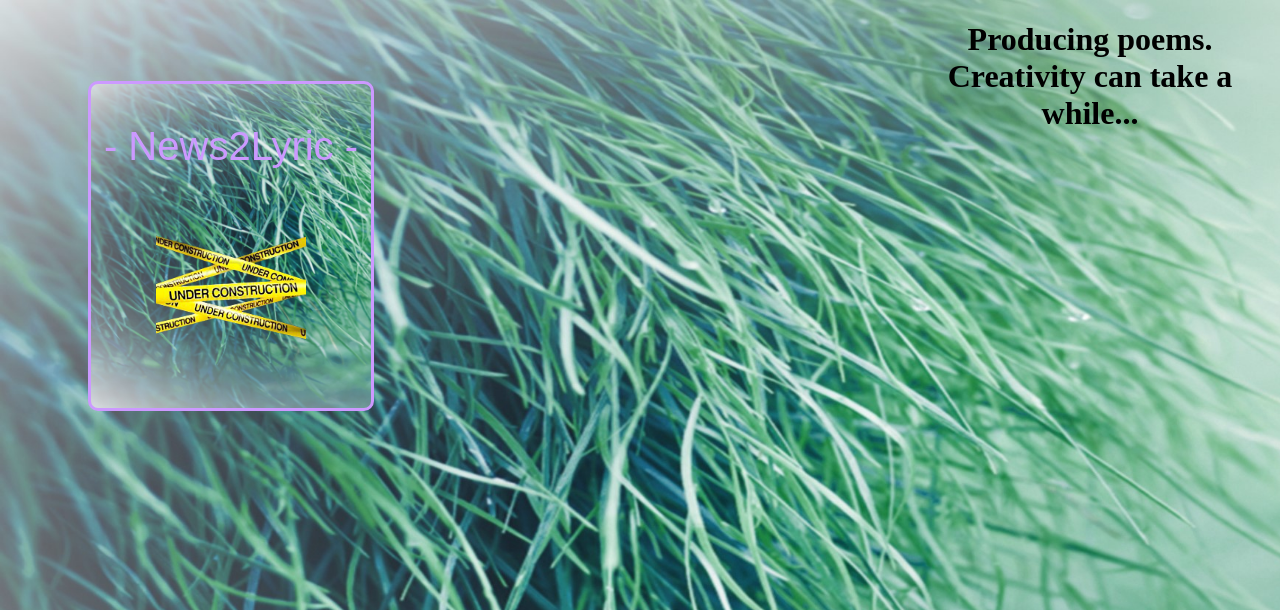
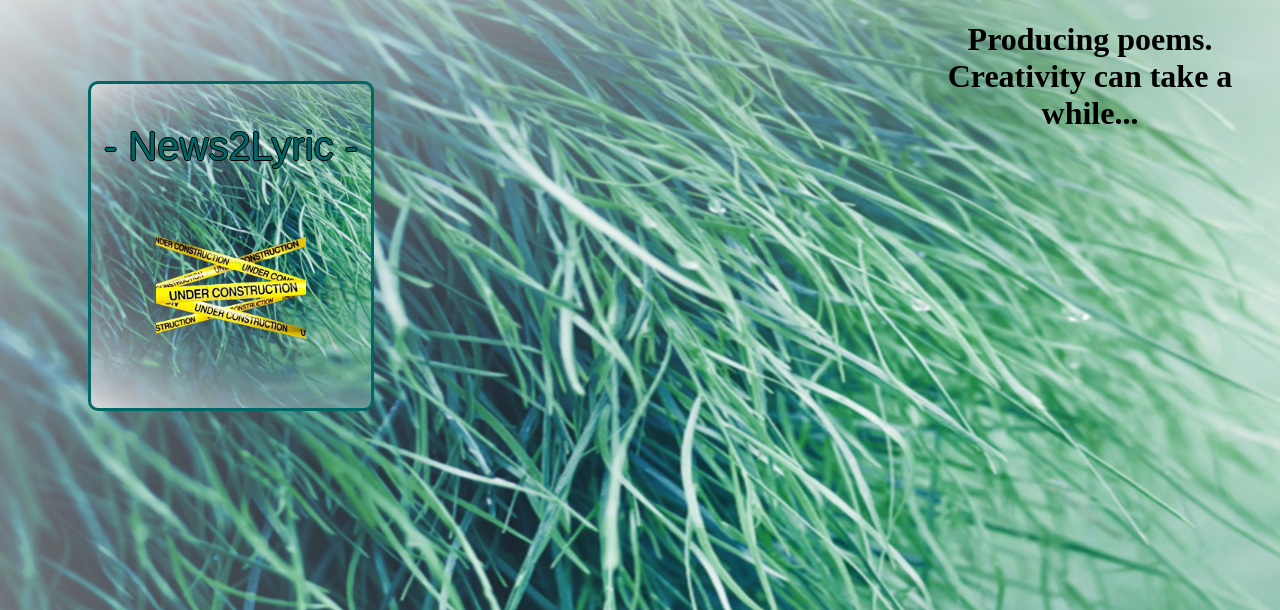
Before and after one commit to mgadzhi/news2lyric, a Flask app: template templates/index.html in a window 1280 px wide. Shown: the top 610 px of the page. Run offline with Flask 2, Linux system fonts and the light colour scheme; the template is opened without the code that fills it, so the values that code supplies are empty; parts of the project's set-up code (start-up, migrations or seed data) failed here and were passed over.

Commit message:
Change colour of logo :v:

```diff
--- a/templates/index.html
+++ b/templates/index.html
@@ -18,10 +18,11 @@
 	        float: left;
 	        margin-left: 80px;
 	        margin-top: 60px;
-	        border: 3px solid #cc99ff;
+	        border: 3px solid #006666;
 	        background: url('static/texture3.jpg') no-repeat 0 0 transparent;
             background-size: cover;
-            color: #cc99ff;
+            color: #006666;
+            text-shadow: -1px 0 black, 0 1px black, 1px 0 black, 0 -1px black;
             text-align: center;
             font: 40px fantasy;
             border-radius: 10px;
```
